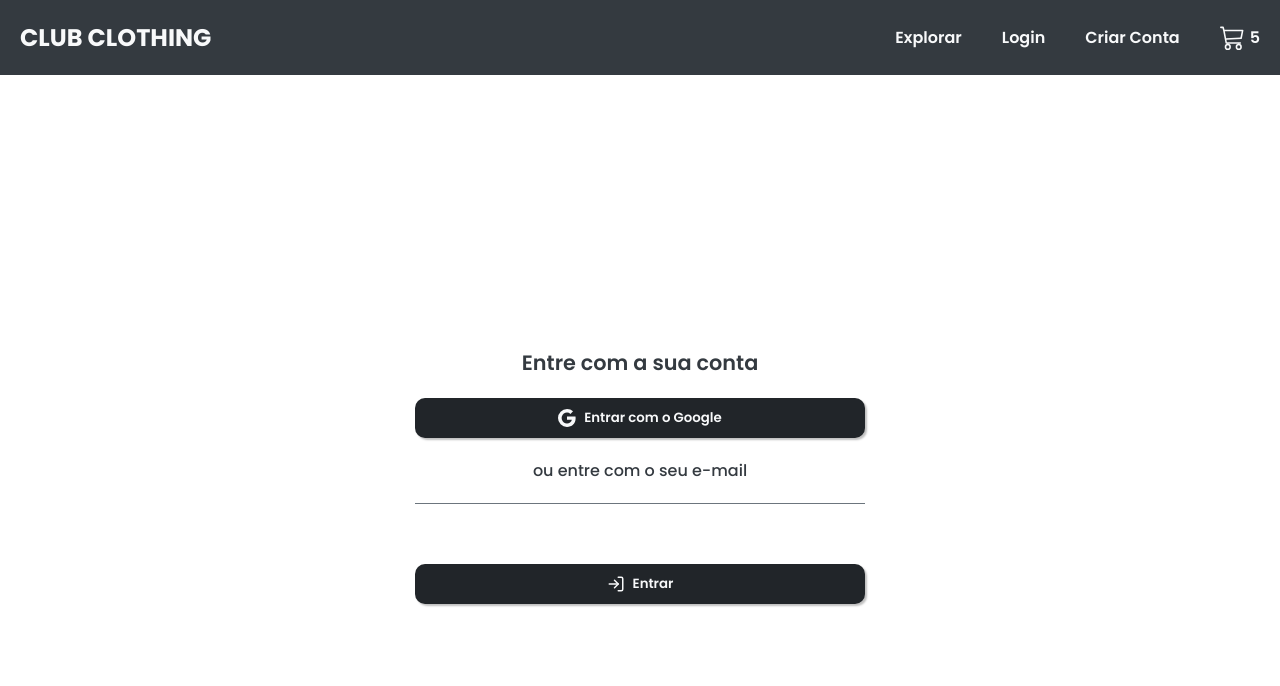
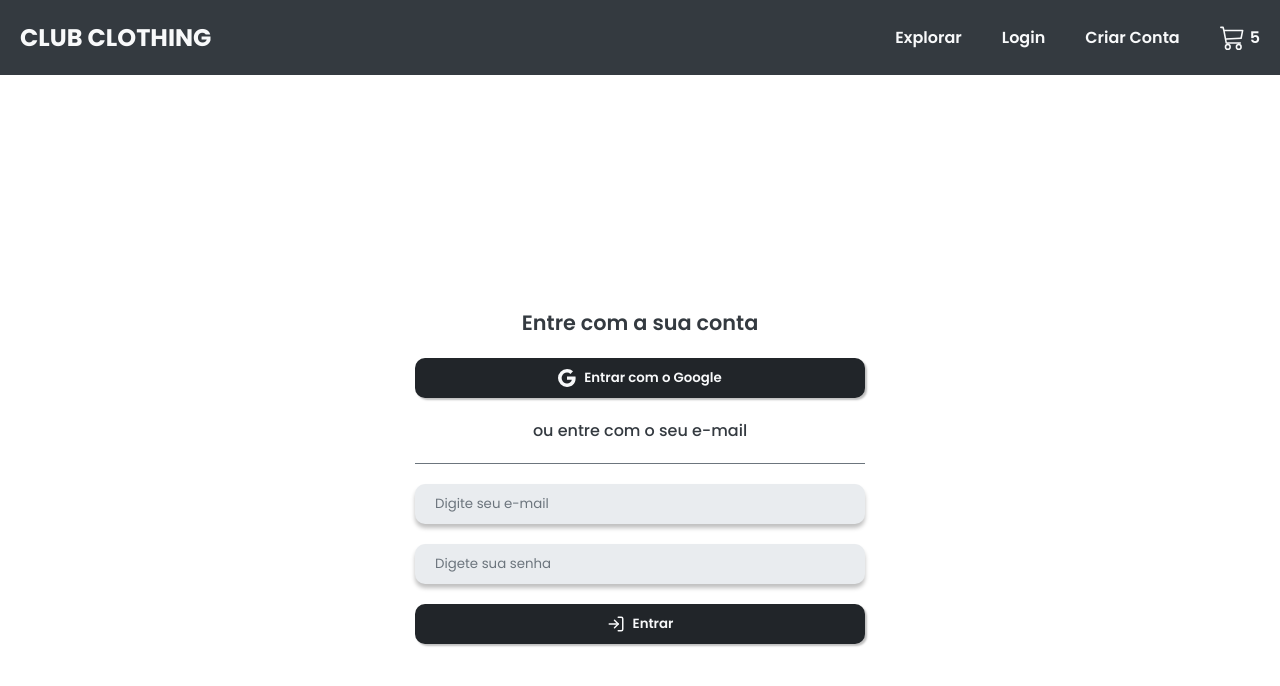
Before and after one commit to m45marcelo/CLUB_ECOMMERCE-FRONTEND, a React (Vite) app: page /login in a window 1280 px wide. Shown: the top 686 px of the page. Built offline with nearby package versions, Linux system fonts and the light colour scheme.

Commit message:
feat: add Custom input Component

```diff
--- /dev/null
+++ b/src/components/Custon_Input/Custom_Input.styles.ts
@@ -0,0 +1,31 @@
+import styled from "styled-components";
+import Colors from "../../theme/theme";
+
+type CustomInputContainerProps = {
+    hasError?: boolean;
+};
+
+export const CustomInputContainer = styled.input<CustomInputContainerProps>`
+    border: none;
+    width: 100%;
+    background-color: ${Colors.input.background};
+    padding-right: 20px;
+    padding-left: 20px;
+    padding-top: 10px;
+    padding-bottom: 10px;
+    box-shadow: 0px 4px 4px rgba(0, 0, 0, 0.25);
+    border-radius: 10px;
+    color: ${Colors.text.dark};
+    border: ${(props) =>
+        props.hasError ? `2px solid ${Colors.error}` : "none"};
+
+    &::placeholder {
+        color: ${(props) =>
+            props.hasError ? Colors.error : Colors.input.placeholder};
+    }
+
+    &:focus {
+        outline: ${(props) =>
+            props.hasError ? "none" : `2px solid ${Colors.input.placeholder}`};
+    }
+`;
--- /dev/null
+++ b/src/components/Custon_Input/Custon_input.component.tsx
@@ -0,0 +1,14 @@
+import { FunctionComponent, InputHTMLAttributes } from "react";
+
+//Styles
+import { CustomInputContainer } from "./Custom_Input.styles";
+
+interface CustomInputProps extends InputHTMLAttributes<HTMLInputElement>{
+    hasError?: boolean
+}
+
+const CustonInput: FunctionComponent<CustomInputProps> = ({hasError, ...rest}) => {
+    return <CustomInputContainer hasError={hasError} {...rest} />
+}
+
+export default CustonInput
--- a/src/pages/Login/login.page.tsx
+++ b/src/pages/Login/login.page.tsx
@@ -7,6 +7,7 @@
 
 //styles
 import { LoginContainer, LoginContent, LoginHeadline, LoginInputContainer, LoginSubtitle } from "./login.styles"
+import CustonInput from "../../components/Custon_Input/Custon_input.component";
 
 const LoginPage = () => {
     return(
@@ -19,8 +20,12 @@
 
             <LoginSubtitle>ou entre com o seu e-mail</LoginSubtitle>
 
-            <LoginInputContainer>{/* Email input */}</LoginInputContainer>
-            <LoginInputContainer>{/* Password input */}</LoginInputContainer>
+            <LoginInputContainer>
+                <CustonInput placeholder="Digite seu e-mail" />
+            </LoginInputContainer>
+            <LoginInputContainer>
+                <CustonInput placeholder="Digete sua senha" />
+            </LoginInputContainer>
 
             <CustomButton startIcon={<FiLogIn size={18}/>}>Entrar</CustomButton>
             </LoginContent>
```
